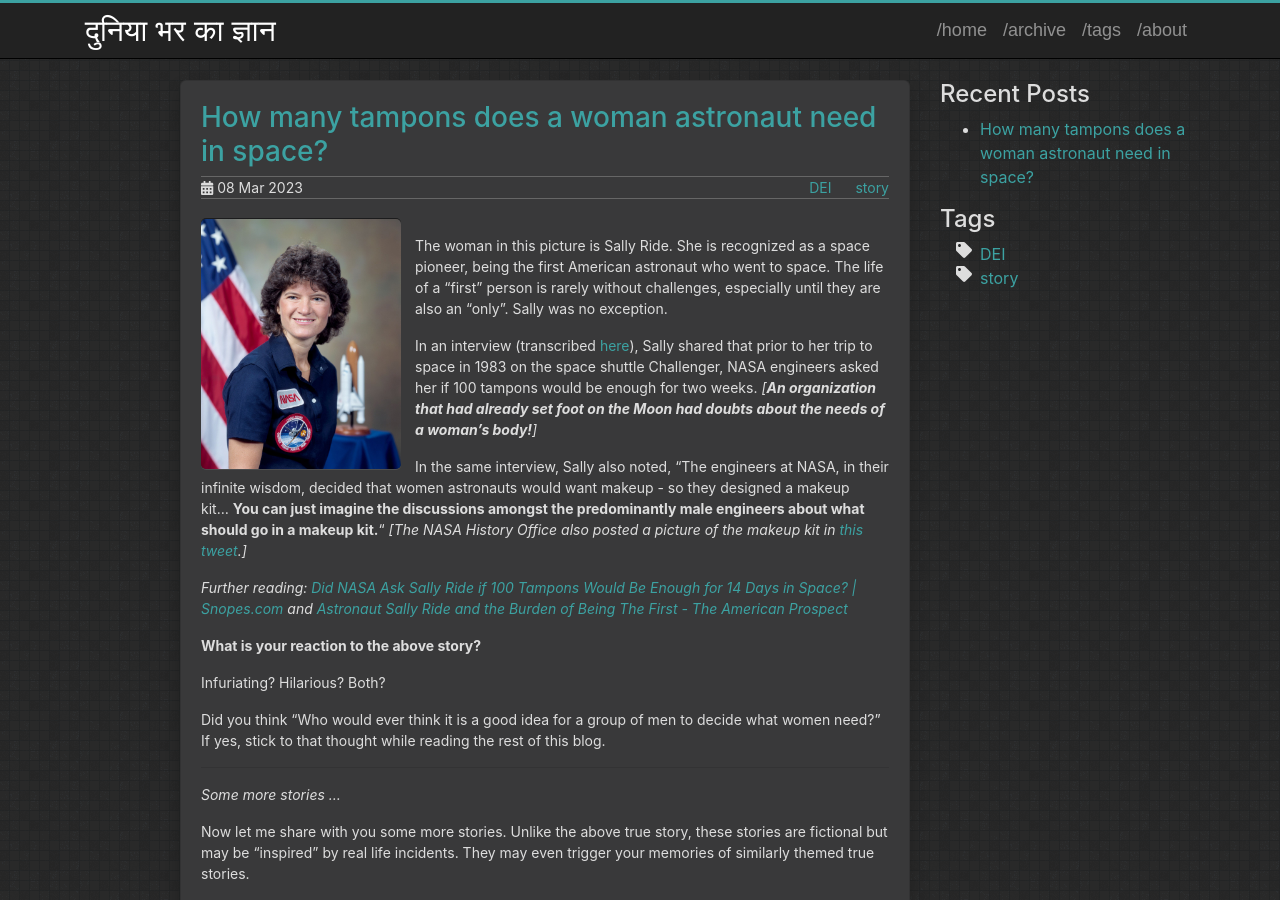
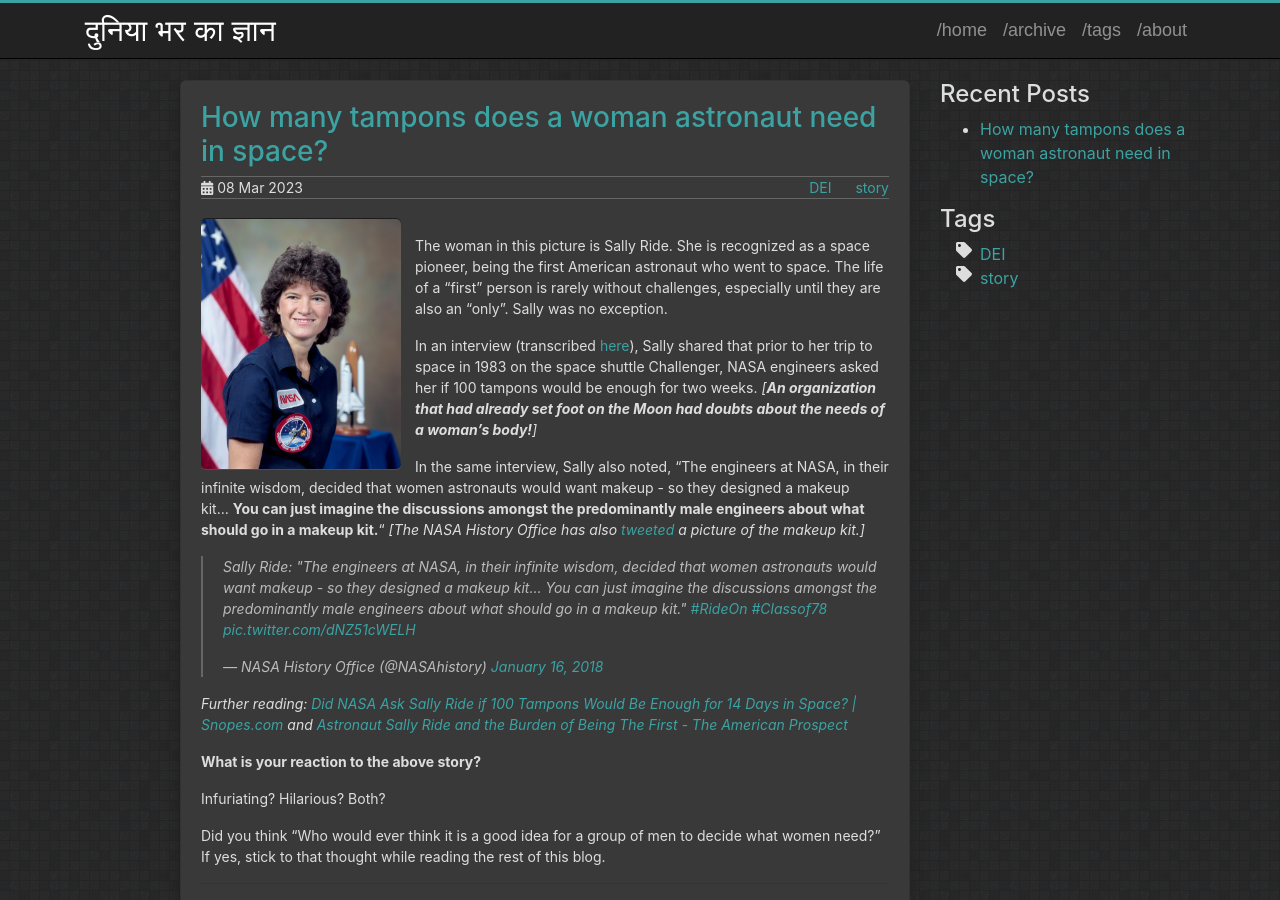
Before and after one commit to dragondive/dragondive.github.io, a Jekyll site: the page built from docs/_posts/2023-03-08-how-many-tampons-does-a-woman-need-in-space.markdown, in a window 1280 px wide and 900 px high. Built offline with Jekyll 4.4.1, drawn with Linux system fonts in a browser that asks for light colours; comment, search, counter and statistics services are not loaded.

Commit message:
feat: embed tweet directly into the post

```diff
--- a/docs/_posts/2023-03-08-how-many-tampons-does-a-woman-need-in-space.markdown
+++ b/docs/_posts/2023-03-08-how-many-tampons-does-a-woman-need-in-space.markdown
@@ -14,7 +14,9 @@ The woman in this picture is Sally Ride. She is recognized as a space pioneer, b
 
 In an interview (transcribed [here](https://archive.is/LvSjZ)), Sally shared that prior to her trip to space in 1983 on the space shuttle Challenger, NASA engineers asked her if 100 tampons would be enough for two weeks. _[**An organization that had already set foot on the Moon had doubts about the needs of a woman's body!**]_
 
-In the same interview, Sally also noted, "The engineers at NASA, in their infinite wisdom, decided that women astronauts would want makeup - so they designed a makeup kit... **You can just imagine the discussions amongst the predominantly male engineers about what should go in a makeup kit.**" _[The NASA History Office also posted a picture of the makeup kit in [this tweet](https://twitter.com/NASAhistory/status/953266844458201088).]_
+In the same interview, Sally also noted, "The engineers at NASA, in their infinite wisdom, decided that women astronauts would want makeup - so they designed a makeup kit... **You can just imagine the discussions amongst the predominantly male engineers about what should go in a makeup kit.**" _[The NASA History Office has also [tweeted](https://twitter.com/NASAhistory/status/953266844458201088) a picture of the makeup kit.]_
+
+<blockquote class="twitter-tweet" data-lang="en" data-theme="dark"><p lang="en" dir="ltr">Sally Ride: &quot;The engineers at NASA, in their infinite wisdom, decided that women astronauts would want makeup - so they designed a makeup kit... You can just imagine the discussions amongst the predominantly male engineers about what should go in a makeup kit.&quot; <a href="https://twitter.com/hashtag/RideOn?src=hash&amp;ref_src=twsrc%5Etfw">#RideOn</a> <a href="https://twitter.com/hashtag/Classof78?src=hash&amp;ref_src=twsrc%5Etfw">#Classof78</a> <a href="https://t.co/dNZ51cWELH">pic.twitter.com/dNZ51cWELH</a></p>&mdash; NASA History Office (@NASAhistory) <a href="https://twitter.com/NASAhistory/status/953266844458201088?ref_src=twsrc%5Etfw">January 16, 2018</a></blockquote> <script async src="https://platform.twitter.com/widgets.js" charset="utf-8"></script>
 
 *Further reading: [Did NASA Ask Sally Ride if 100 Tampons Would Be Enough for 14 Days in Space? \| Snopes.com](https://www.snopes.com/fact-check/nasa-sally-ride-100-tampons/) and [Astronaut Sally Ride and the Burden of Being The First - The American Prospect](https://prospect.org/culture/books/astronaut-sally-ride-burden-first/)*
 
```
